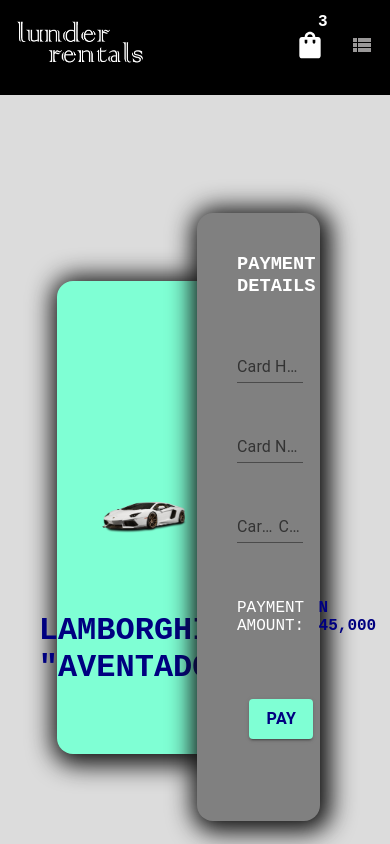
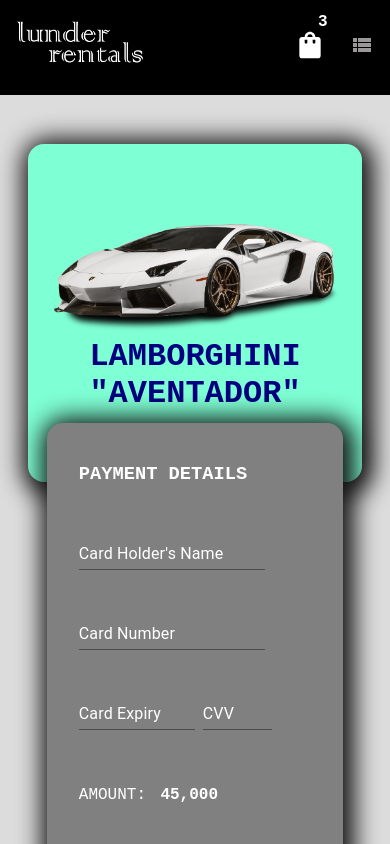
Before and after one commit to dhani-el/LunderRentals-2.0, a React (Vite) app: page /payment in a window 390 px wide. Shown: the top 844 px of the page. Built offline with nearby package versions, Linux system fonts and the light colour scheme.

Commit message:
implement responsive view for single paymnt screen

```diff
--- a/src/SinglePayment/Jsx/components.jsx
+++ b/src/SinglePayment/Jsx/components.jsx
@@ -17,13 +17,13 @@ export function Payment(){
                 <div id="allInputContainer">
                     <TextField label = "Card Holder's Name" variant="standard" sx={{width:"80%"}} />
                     <TextField label = "Card Number"    variant="standard" sx={{width:"80%"}} />
-                    <div>
+                    <div id="cvvExpiryDiv" >
                         <TextField label = "Card Expiry"    variant="standard" sx={{width:"50%"}} />
                         <TextField label = "CVV"    variant="standard" sx={{width:"30%"}} />
                     </div>
                     <span>
-                    <p>PAYMENT AMOUNT:</p>
-                    <p id="amountP"> N 45,000</p>
+                    <p>AMOUNT:</p>
+                    <p id="amountP">45,000</p>
                     </span>
                 </div>
                 <Button variant="contained" >PAY</Button>
--- a/src/SinglePayment/Styles/index.css
+++ b/src/SinglePayment/Styles/index.css
@@ -7,23 +7,25 @@
   background-color: rgb(220, 220, 220);
 }
 #singlePaymentContainer #centerer {
-  width: 90%;
-  height: 80vh;
+  width: 95%;
   position: relative;
-  left: 5%;
+  display: flex;
+  flex-direction: column;
+  align-items: center;
+  justify-content: center;
+  padding-top: 2em;
 }
 #singlePaymentContainer #centerer #carImageDiv {
-  width: 50%;
-  height: 70%;
+  width: 90%;
+  height: 40vh;
   background-color: aquamarine;
   border-radius: 1em;
   display: flex;
   align-items: center;
   justify-content: center;
   flex-direction: column;
-  position: absolute;
-  left: 5%;
-  top: 15%;
+  position: relative;
+  top: 2vh;
   box-shadow: 0.2em 0.2em 1.5em 0.5em rgb(17, 17, 17);
 }
 #singlePaymentContainer #centerer #carImageDiv img {
@@ -31,21 +33,19 @@
   height: auto;
 }
 #singlePaymentContainer #centerer #carImageDiv #metaData {
-  position: absolute;
+  position: relative;
   color: navy;
   font-weight: 900;
   font-size: 2em;
-  top: 70%;
 }
 #singlePaymentContainer #centerer #paymentContainer {
   background-color: grey;
-  position: absolute;
+  position: relative;
   border-radius: 1em;
-  right: 20%;
-  top: 5%;
-  width: 35%;
+  top: -5vh;
+  width: 80%;
   height: 90%;
-  padding-left: 2.5em;
+  padding: 0em 2em;
   padding-top: 2.5em;
   box-shadow: 0.2em 0.2em 1.5em 0.5em rgb(17, 17, 17);
 }
@@ -58,9 +58,18 @@
   flex-direction: column;
   gap: 2em;
 }
+#singlePaymentContainer #centerer #paymentContainer #allInputContainer .css-v4u5dn-MuiInputBase-root-MuiInput-root:after {
+  border-bottom-color: white;
+}
+#singlePaymentContainer #centerer #paymentContainer #allInputContainer .css-v4u5dn-MuiInputBase-root-MuiInput-root:before {
+  border-bottom-color: white;
+}
 #singlePaymentContainer #centerer #paymentContainer #allInputContainer input {
   color: white;
   font-weight: 700;
+}
+#singlePaymentContainer #centerer #paymentContainer #allInputContainer div label {
+  color: white;
 }
 #singlePaymentContainer #centerer #paymentContainer #allInputContainer span {
   display: flex;
@@ -71,8 +80,11 @@
 }
 #singlePaymentContainer #centerer #paymentContainer #allInputContainer span #amountP {
   padding-left: 0.4em;
-  color: navy;
   font-weight: 700;
+}
+#singlePaymentContainer #centerer #paymentContainer #allInputContainer #cvvExpiryDiv {
+  display: flex;
+  gap: 2vw;
 }
 #singlePaymentContainer #centerer #paymentContainer button {
   width: 70%;
@@ -81,4 +93,110 @@
   background-color: aquamarine;
   color: navy;
   font-weight: 700;
+}
+
+@media (orientation: portrait) and (min-width: 700px) {
+  #singlePaymentContainer #centerer #paymentContainer {
+    display: flex;
+    flex-direction: column;
+    align-items: center;
+    top: -2vh;
+  }
+  #singlePaymentContainer #centerer #paymentContainer h3 {
+    font-size: 1.5em;
+    margin-bottom: 1em;
+    align-self: flex-start;
+  }
+  #singlePaymentContainer #centerer #paymentContainer #allInputContainer .css-w3s1g-MuiFormControl-root-MuiTextField-root {
+    width: 100%;
+  }
+  #singlePaymentContainer #centerer #paymentContainer #allInputContainer #cvvExpiryDiv {
+    align-items: center;
+    justify-content: space-around;
+  }
+  #singlePaymentContainer #centerer #paymentContainer #allInputContainer label {
+    font-size: 1.2em;
+  }
+  #singlePaymentContainer #centerer #paymentContainer #allInputContainer input {
+    font-size: 1.5em;
+    padding-top: 1em;
+  }
+  #singlePaymentContainer #centerer #paymentContainer #allInputContainer span p {
+    font-size: 1.4em;
+  }
+  #singlePaymentContainer #centerer #paymentContainer button {
+    font-size: 1.4em;
+    margin: 1em;
+  }
+}
+@media (orientation: portrait) and (min-width: 800px) {
+  #singlePaymentContainer #centerer #carImageDiv #metaData {
+    font-size: 3em;
+  }
+  #singlePaymentContainer #centerer #paymentContainer {
+    width: 70%;
+  }
+  #singlePaymentContainer #centerer #paymentContainer h3 {
+    font-size: 2.5em;
+    margin-bottom: 1em;
+    align-self: flex-start;
+  }
+  #singlePaymentContainer #centerer #paymentContainer #allInputContainer .css-w3s1g-MuiFormControl-root-MuiTextField-root {
+    width: 100%;
+  }
+  #singlePaymentContainer #centerer #paymentContainer #allInputContainer #cvvExpiryDiv {
+    align-items: center;
+    justify-content: space-around;
+  }
+  #singlePaymentContainer #centerer #paymentContainer #allInputContainer label {
+    font-size: 2.2em;
+  }
+  #singlePaymentContainer #centerer #paymentContainer #allInputContainer input {
+    font-size: 2.5em;
+    padding-top: 1em;
+  }
+  #singlePaymentContainer #centerer #paymentContainer #allInputContainer span p {
+    font-size: 2.4em;
+  }
+  #singlePaymentContainer #centerer #paymentContainer button {
+    font-size: 2.4em;
+    margin: 1em;
+  }
+}
+@media (orientation: landscape) {
+  #singlePaymentContainer #centerer {
+    width: 90%;
+    height: 80vh;
+    left: 5%;
+    flex-direction: row;
+    padding-top: 0em;
+  }
+  #singlePaymentContainer #centerer #carImageDiv {
+    width: 50%;
+    height: 70%;
+    position: absolute;
+    left: 5%;
+    top: 15%;
+  }
+  #singlePaymentContainer #centerer #carImageDiv #metaData {
+    position: absolute;
+    top: 70%;
+  }
+  #singlePaymentContainer #centerer #paymentContainer {
+    position: absolute;
+    right: 20%;
+    top: 5%;
+    width: 35%;
+    padding-left: 2.5em;
+    display: flex;
+    flex-direction: column;
+    justify-content: space-around;
+    align-items: center;
+  }
+  #singlePaymentContainer #centerer #paymentContainer h3 {
+    margin-bottom: 0em;
+  }
+  #singlePaymentContainer #centerer #paymentContainer button {
+    margin: 0em 0%;
+  }
 }/*# sourceMappingURL=index.css.map */
--- a/src/SinglePayment/Styles/index.scss
+++ b/src/SinglePayment/Styles/index.scss
@@ -7,45 +7,44 @@
     justify-content: center;
     background-color: rgb(220, 220, 220);
     #centerer{
-        width: 90%;
-        height: 80vh;
+        width: 95%;
         position: relative;
-        left: 5%;
+        display: flex;
+        flex-direction: column;
+        align-items: center;
+        justify-content: center;
+        padding-top: 2em;
         #carImageDiv{
-            width: 50%;
-            height: 70%;
+            width: 90%;
+            height: 40vh;
             background-color: aquamarine;
             border-radius: 1em;
             display: flex;
             align-items: center;
             justify-content: center;
             flex-direction: column;
-            position: absolute;
-            left: 5%;
-            top: 15%;
+            position: relative;
+            top: 2vh;
             box-shadow: 0.2em 0.2em 1.5em 0.5em rgb(17, 17, 17);
             img{
                 width: inherit;
                 height: auto;
             }
             #metaData{
-                position: absolute;
+                position: relative;
                 color: navy;
                 font-weight: 900;
                 font-size: 2em;
-                top: 70%;
-
             }
         }
         #paymentContainer{
             background-color: grey;
-            position: absolute;
+            position: relative;
             border-radius: 1em;
-            right: 20%;
-            top: 5%;
-            width: 35%;
+            top: -5vh;
+            width: 80%;
             height: 90%;
-            padding-left: 2.5em;
+            padding: 0em 2em;
             padding-top: 2.5em;
             box-shadow: 0.2em 0.2em 1.5em 0.5em rgb(17, 17, 17);
             h3{
@@ -56,9 +55,20 @@
                 display: flex;
                 flex-direction: column;
                 gap: 2em;
+                .css-v4u5dn-MuiInputBase-root-MuiInput-root:after{
+                    border-bottom-color: white;
+                }
+                .css-v4u5dn-MuiInputBase-root-MuiInput-root:before{
+                    border-bottom-color: white;
+                }
                 input{
                     color: white;
                     font-weight: 700;
+                }
+                div{
+                    label{
+                        color: white;
+                    }
                 }
                 span{
                     display: flex;
@@ -68,9 +78,12 @@
                     }
                     #amountP{
                         padding-left: 0.4em;
-                        color: navy;
                         font-weight: 700;
                     }
+                }
+                #cvvExpiryDiv{
+                    display: flex;
+                    gap: 2vw;
                 }
             }
             button{
@@ -84,3 +97,132 @@
         }
     }
 }
+
+@media (orientation:"portrait") and (min-width : '700px'){
+    #singlePaymentContainer{
+        #centerer{
+            #paymentContainer{
+                display: flex;
+                flex-direction: column;
+                align-items: center;
+                top: -2vh;
+                h3{
+                    font-size: 1.5em;
+                    margin-bottom: 1em;
+                    align-self: flex-start;
+                }
+                #allInputContainer{
+                    .css-w3s1g-MuiFormControl-root-MuiTextField-root{
+                        width: 100%;
+                    }
+                    #cvvExpiryDiv{
+                        align-items: center;
+                        justify-content: space-around;
+                    }
+                    label{
+                        font-size: 1.2em;
+                    }
+                    input{
+                        font-size: 1.5em;
+                        padding-top: 1em;
+                    }
+                    span{
+                        p{
+                            font-size: 1.4em;
+                        }
+                    }
+                }
+                button{
+                    font-size: 1.4em;
+                    margin: 1em;
+                }
+            }
+        }
+    }
+}
+
+@media (orientation:"portrait") and (min-width : '800px'){
+    #singlePaymentContainer{
+        #centerer{
+            #carImageDiv{
+                #metaData{
+                    font-size: 3em;
+                }
+            }
+            #paymentContainer{
+                width: 70%;
+                h3{
+                    font-size: 2.5em;
+                    margin-bottom: 1em;
+                    align-self: flex-start;
+                }
+                #allInputContainer{
+                    .css-w3s1g-MuiFormControl-root-MuiTextField-root{
+                        width: 100%;
+                    }
+                    #cvvExpiryDiv{
+                        align-items: center;
+                        justify-content: space-around;
+                    }
+                    label{
+                        font-size: 2.2em;
+                    }
+                    input{
+                        font-size: 2.5em;
+                        padding-top: 1em;
+                    }
+                    span{
+                        p{
+                            font-size: 2.4em;
+                        }
+                    }
+                }
+                button{
+                    font-size: 2.4em;
+                    margin: 1em;
+                }
+            }
+        }
+    }
+}
+
+@media (orientation:"landscape"){
+    #singlePaymentContainer{
+
+        #centerer{
+            width: 90%;
+            height: 80vh;
+            left: 5%;
+            flex-direction: row;
+            padding-top: 0em;
+            #carImageDiv{
+                width: 50%;
+                height: 70%;
+                position: absolute;
+                left: 5%;
+                top: 15%;
+                #metaData{
+                    position: absolute;
+                    top: 70%;
+                }
+            }
+            #paymentContainer{
+                position: absolute;
+                right: 20%;
+                top: 5%;
+                width: 35%;
+                padding-left: 2.5em;
+                display: flex;
+                flex-direction: column;
+                justify-content: space-around;
+                align-items: center;
+                h3{
+                    margin-bottom: 0em;
+                }
+                button{
+                    margin:0em 0%;
+                }
+            }
+        }
+    }
+}
```
Also changed, not shown: 1 other file (tests, documents, lock files or other folders).
